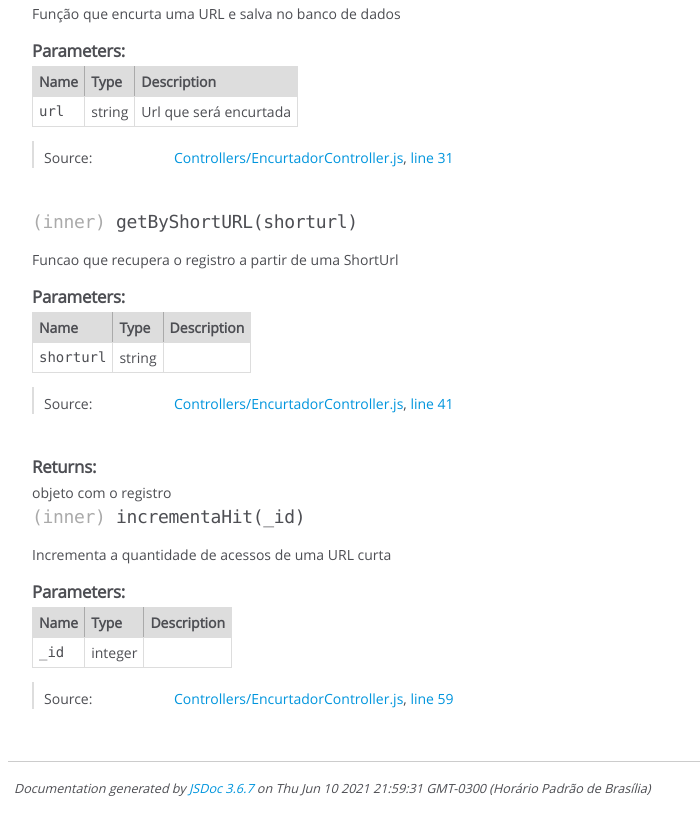
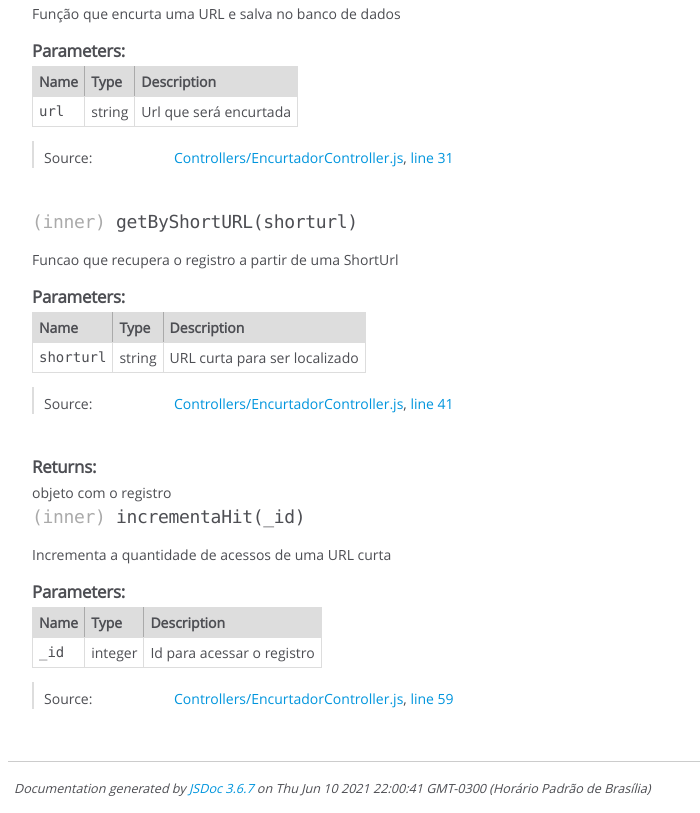
Before and after one commit to rumbleh/nodeurl, a website: page out/module-EncurtadorController.html in a window 1280 px wide. Shown: the part 761-1574 px from the top of the page, without its empty margins (0-700 px from the left). Drawn offline with Linux system fonts and the light colour scheme.

Commit message:
Alterações nos DOCS

```diff
--- a/out/module-EncurtadorController.html
+++ b/out/module-EncurtadorController.html
@@ -545,7 +545,7 @@
 
 
 
-            <td class="description last"></td>
+            <td class="description last">URL curta para ser localizado</td>
         </tr>
 
 
@@ -692,7 +692,7 @@
 
 
 
-            <td class="description last"></td>
+            <td class="description last">Id para acessar o registro</td>
         </tr>
 
 
@@ -785,7 +785,7 @@
 <br class="clear">
 
 <footer>
-    Documentation generated by <a href="https://github.com/jsdoc/jsdoc">JSDoc 3.6.7</a> on Thu Jun 10 2021 21:59:31 GMT-0300 (Horário Padrão de Brasília)
+    Documentation generated by <a href="https://github.com/jsdoc/jsdoc">JSDoc 3.6.7</a> on Thu Jun 10 2021 22:00:41 GMT-0300 (Horário Padrão de Brasília)
 </footer>
 
 <script> prettyPrint(); </script>
--- a/src/Controllers/EncurtadorController.js
+++ b/src/Controllers/EncurtadorController.js
@@ -35,7 +35,7 @@
 
 /**
  * Funcao que recupera o registro a partir de uma ShortUrl
- * @param {string} shorturl
+ * @param {string} shorturl URL curta para ser localizado
  * @returns objeto com o registro
  */
 function getByShortURL(shorturl) {
@@ -54,7 +54,7 @@
 
 /**
  * Incrementa a quantidade de acessos de uma URL curta
- * @param {integer} _id
+ * @param {integer} _id Id para acessar o registro
  */
 function incrementaHit(_id) {
   db.incrementaHit('links', _id)
```
Also changed, not shown: out/Controllers_DatabaseController.js.html (+1 -1 lines), out/Controllers_EncurtadorController.js.html (+3 -3 lines), out/Routes_routes.js.html (+1 -1 lines), out/index.html (+1 -1 lines), out/module-DatabaseController.html (+1 -1 lines), out/module-routes.html (+1 -1 lines).
